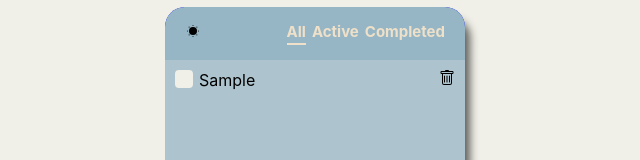
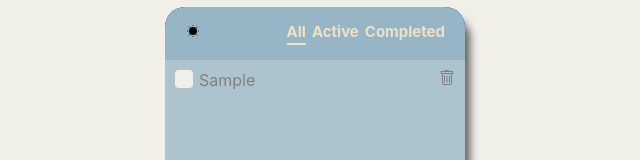
Before and after one commit to paran22/simple_todo, a React (Create React App) app: page / in a window 1280 px wide. Both pictures are taken after typing "Sample" into the empty fields and a click on the button "Add". Shown: the part 458-618 px from the top of the page, without its empty margins (325-965 px from the left). Built offline with nearby package versions, Linux system fonts and the light colour scheme.

Commit message:
Fix: fix todoitem text color and button color

```diff
--- a/src/main/component/TodoItem.css
+++ b/src/main/component/TodoItem.css
@@ -24,4 +24,9 @@ input:checked+label {
   font-size: 16px;
   flex-grow: 1;
   cursor: pointer;
+  color: gray;
 }
+
+.todoItemButton {
+  color: gray;
+}
--- a/src/main/component/TodoItem.jsx
+++ b/src/main/component/TodoItem.jsx
@@ -20,7 +20,7 @@ export default function TodoItem({ todo, checkItem, deleteItem }) {
       >
         {todo.content}
       </span>
-      <BsTrash onClick={() => deleteItem(id)} />
+      <BsTrash className="todoItemButton" onClick={() => deleteItem(id)} />
     </div>
   );
 }
```
